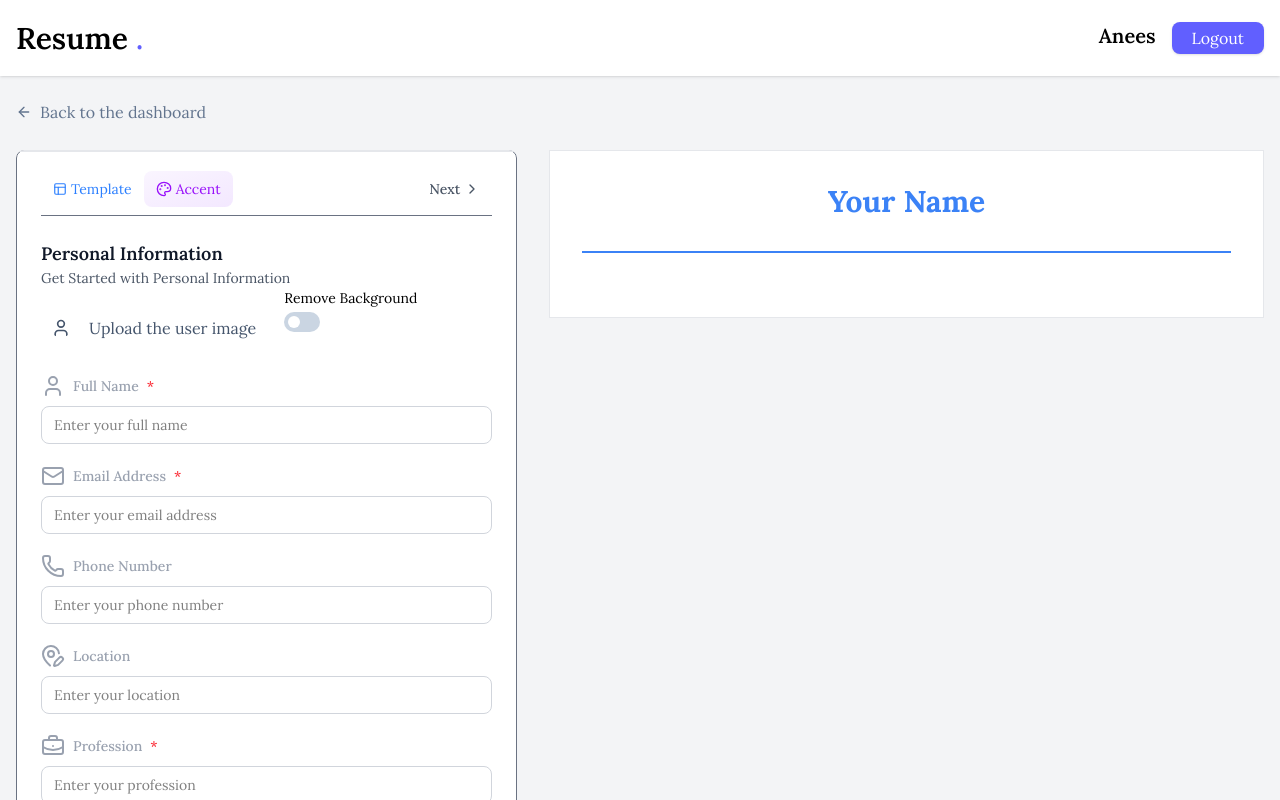
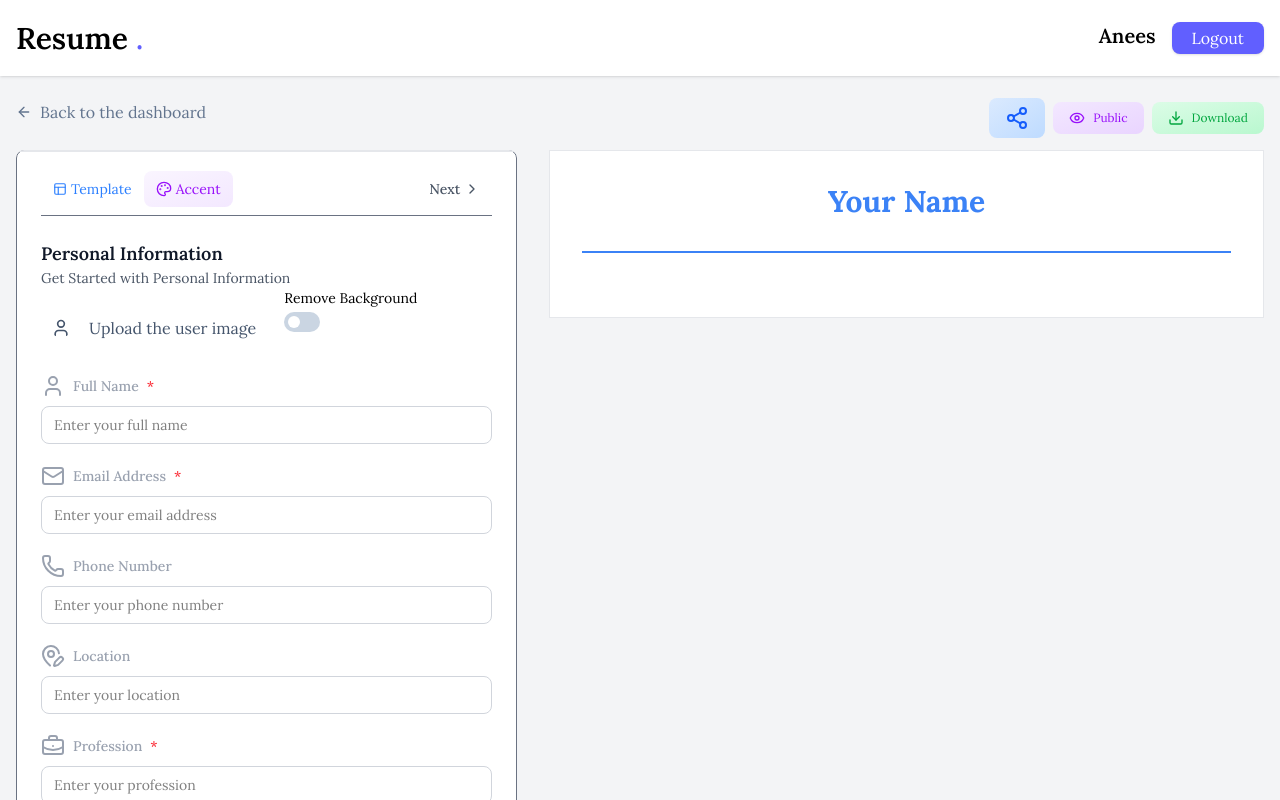
Before and after one commit to Anees-al/AI-resumeBuilder, a React app in the folder frontend/: page /AI-resumeBuilder/app/builder/1 in a window 1280 px wide. Shown: the top 800 px of the page. Built offline with nearby package versions, Linux system fonts and the light colour scheme; the HTML template or start-up script is replaced by a standard one.

Commit message:
add important buttons

```diff
--- a/frontend/src/components/ResumePreview.jsx
+++ b/frontend/src/components/ResumePreview.jsx
@@ -43,11 +43,11 @@
           overflow:hidden;
           }
           body *{
-          visiblity:hidden;
+          visibility:hidden;
           }
 
           #resume-preview, #resume-preview *{
-          visiblity:visible;
+          visibility:visible;
           }
 
           #resume-preview{
--- a/frontend/src/pages/Resume.jsx
+++ b/frontend/src/pages/Resume.jsx
@@ -1,7 +1,7 @@
 import React, { useEffect, useState } from 'react'
 import { Link, useParams } from 'react-router-dom'
 import { dummyResumeData } from '../assets/assets'
-import { ArrowLeftIcon, Briefcase, ChevronLeft, ChevronRight, FileText, FolderIcon, GraduationCap, SkipBack, Sparkle, User } from 'lucide-react'
+import { ArrowLeftIcon, Briefcase, ChevronLeft, ChevronRight, DownloadIcon, EyeIcon, EyeOffIcon, FileText, FolderIcon, GraduationCap, Share2Icon, SkipBack, Sparkle, User } from 'lucide-react'
 import PersonalInfo from '../components/PersonalInfo'
 import ResumePreview from '../components/ResumePreview'
 import TempalteSelector from '../components/templates/TempalteSelector'
@@ -33,7 +33,7 @@
     skills:[],
     template:'classic',
     accent_color:"#3b82f6",
-    public:false
+    public:true
   })
 
 
@@ -69,6 +69,27 @@
 
 
 const activeSection=section[activeSectionIndex]
+const changeResumeVisiblity=async()=>{
+  setResumeData({...resumeData,public:!resumeData.public})
+}
+
+
+const handleShare=()=>{
+  const frontendurl=window.location.href.split('/app/')[0]
+  const resumeUrl=frontendurl+'/view/'+resumeid;
+
+
+  if(navigator.share){
+    navigator.share({url:resumeUrl,text:"My Resume"});
+  }else{
+    alert("share not support in this browser")
+  }
+}
+
+
+const downloadResume=()=>{
+  window.print()
+}
 
 
 
@@ -176,8 +197,25 @@
 
                    {/*right*/}
                    <div className='lg:col-span-7 max-lg:mt-6'>
-                       <div>
-                        {/*buttons*/}
+                       <div className='relative w-full'>
+                        <div className='absolute bottom-3 left-0 right-0 flex items-center justify-end gap-2'>
+                          {
+                            resumeData.public && (
+                              <button onClick={handleShare} className='flex items-center p-2 px-4 gap-2 text-xs bg-gradient-to-br from-blue-100 to-blue-200 text-blue-600 rounded-lg ring-blue-300 hover:ring transition-colors'>
+                                <Share2Icon/>
+                              </button>
+                            )
+                          }
+                          <button onClick={changeResumeVisiblity} className='flex items-center p-2 px-4 gap-2 text-xs bg-gradient-to-br from-purple-100 to-purple-200 text-purple-600 rounded-lg ring-purple-300 hover:ring transition-colors'>
+                            {resumeData.public ?<EyeIcon className='size-4'/>:<EyeOffIcon className='size-4'/>}
+                            {resumeData.public ?'Public':'Private'}
+                          </button>
+
+                          <button  onClick={downloadResume} className='flex items-center p-2 px-4 gap-2 text-xs bg-gradient-to-br from-green-100 to-green-200 text-green-600 rounded-lg ring-green-300 hover:ring transition-colors'>
+                            <DownloadIcon className='size-4'/>
+                            Download
+                          </button>
+                        </div>
                        </div>
 
                        <div>
```
